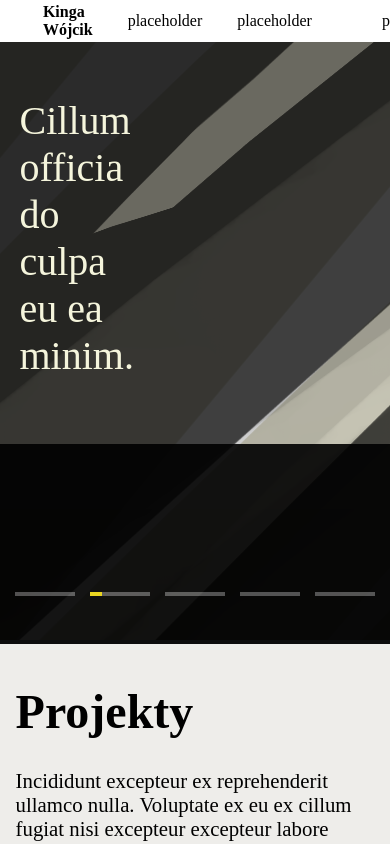
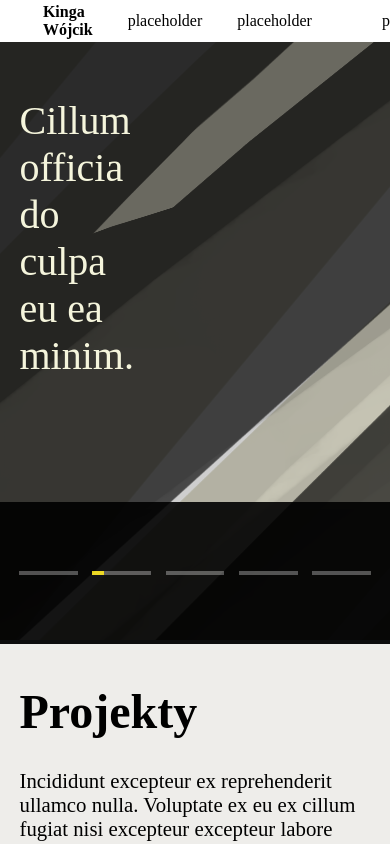
Before and after one commit to Dragonfyle/kingaWojcik, a React (Vite) app: page / in a window 390 px wide. Shown: the top 844 px of the page. Built offline with nearby package versions, Linux system fonts and the light colour scheme.

Commit message:
small fixes in responsive layout

```diff
--- a/src/components/CarouselOverlay/CarouselOverlay.parts.ts
+++ b/src/components/CarouselOverlay/CarouselOverlay.parts.ts
@@ -5,7 +5,8 @@ export const StyledDiv = styled.div`
   position: absolute;
   bottom: 0;
   left: 0;
-  height: 200px;
+  height: 22%;
+  max-height: 200px;
   width: 100%;
   background-color: #000;
   opacity: 0.9;
--- a/src/components/CarouselOverlayMap/CarouselOverlayMap.parts.ts
+++ b/src/components/CarouselOverlayMap/CarouselOverlayMap.parts.ts
@@ -3,10 +3,14 @@ import styled from "styled-components";
 
 export const MapWrapper = styled.div`
   display: flex;
-  align-items: flex-end;
+  align-items: center;
   width: 80%;
   margin: 0 auto;
-  ${breakpoints.M} {
-    width: 96%;
+  margin-top: 30px;
+  ${breakpoints.L} {
+    margin-top: 0;
+  }
+  ${breakpoints.L} {
+    width: 94%;
   }
 `;
--- a/src/components/ProjectsSection/ProjectsSections.parts.ts
+++ b/src/components/ProjectsSection/ProjectsSections.parts.ts
@@ -7,12 +7,13 @@ export const StyledSection = styled.section`
   width: 89%;
   margin: 0 0 0 11%;
   padding: 100px 0;
-  ${breakpoints.M} {
+  ${breakpoints.L} {
     width: 88%;
-    margin: 0 0 0 4%;
+    margin: 0 0 0 6%;
   }
   ${breakpoints.S} {
     padding: 40px 0;
+    margin: 0 0 0 5%;
   }
 `;
 
```
